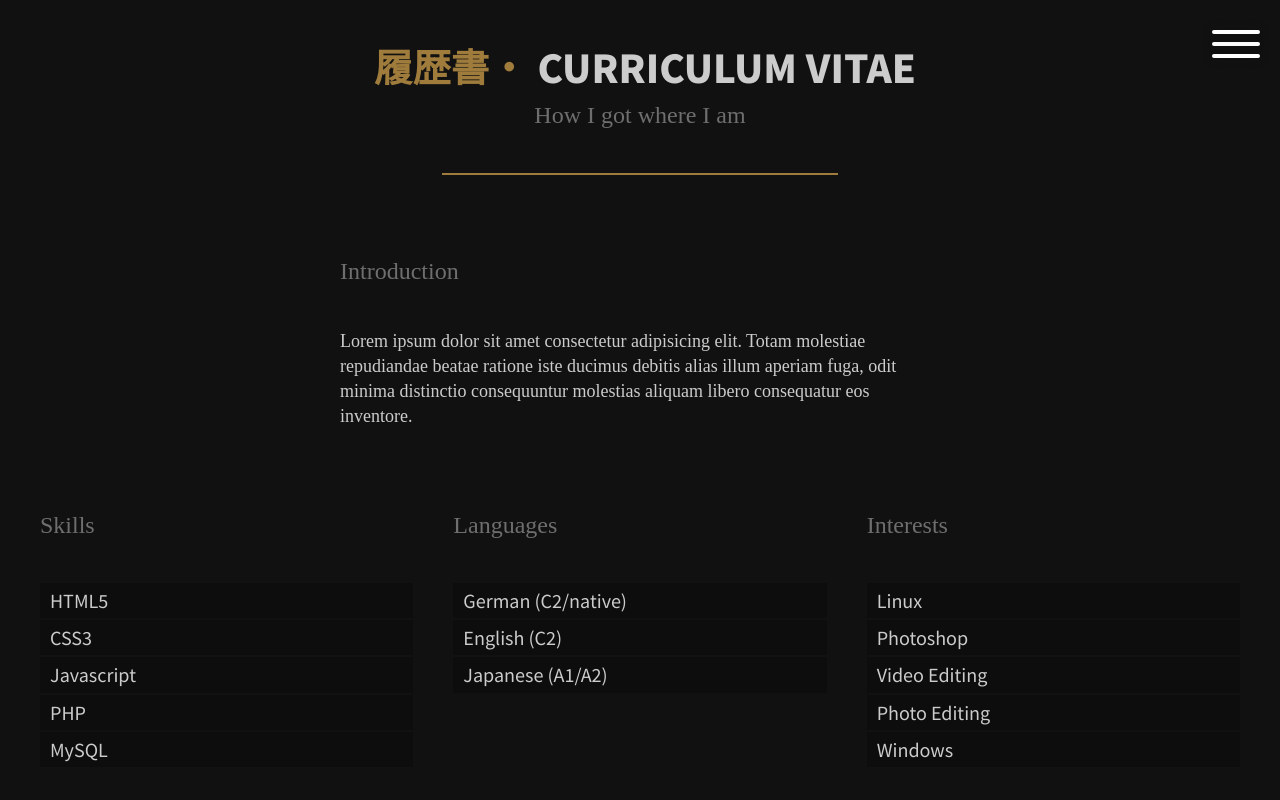
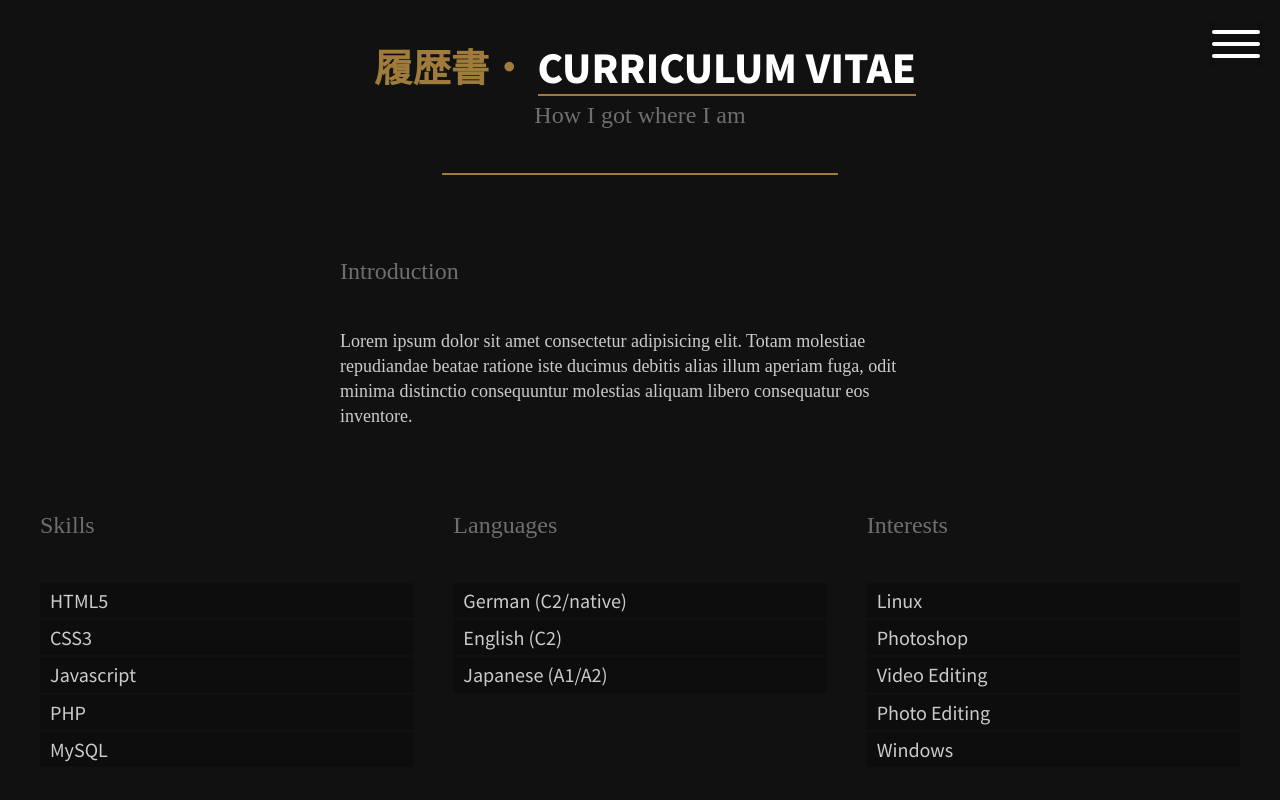
Before and after one commit to MyXoToD/makkusu.dev, an Eleventy site: page src/cv.html in a window 1280 px wide. Shown: the top 800 px of the page. Built offline with nearby package versions, Linux system fonts and the light colour scheme; Eleventy itself is replaced by a stand-in of ours; files that its build step writes are made by us from their sources; what @sindresorhus/slugify, del, eleventy-plugin-page-assets would draw is missing.

Commit message:
Replaced inline link style selector

```diff
--- a/src/assets/stylesheets/_base.scss
+++ b/src/assets/stylesheets/_base.scss
@@ -160,7 +160,7 @@ blockquote {
 
 }
 
-.link {
+a:not([class]) {
     border-bottom: 2px solid var(--c-primary);
     color: #fff;
 
```
